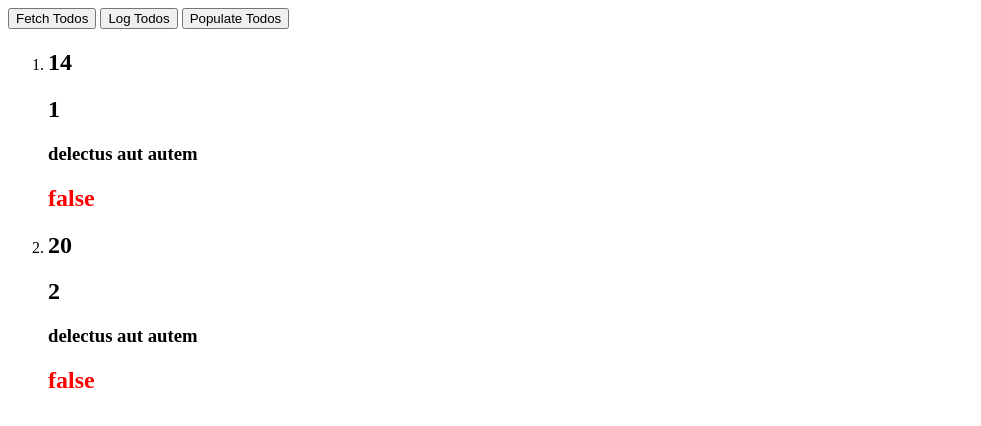
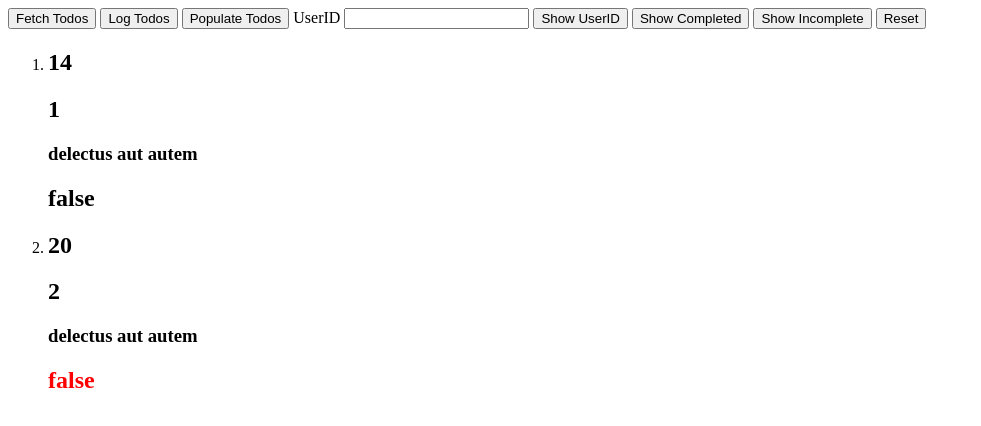
Before and after one commit to MichaelScoggins/Dummy-Data-Todo-List, a plain HTML site: page index.html in a window 1280 px wide. Both pictures are taken after a click on the button "Populate Todos". Shown: the whole page, without its empty margins (0-981 px from the left). Drawn offline with Linux system fonts and the light colour scheme.

Commit message:
not exactly as instructed but all i have time to figure out :)

```diff
--- a/index.html
+++ b/index.html
@@ -3,12 +3,18 @@
 <head>
     <meta charset="UTF-8">
     <meta name="viewport" content="width=device-width, initial-scale=1.0">
-    <title>Document</title>
+    <title>dummy data practice</title>
 </head>
 <body>
     <button onclick="fetchTodos()">Fetch Todos</button>
     <button onclick="logTodos()">Log Todos</button>
-    <button onclick="populateTodos()">Populate Todos</button>
+    <button onclick="populateAllTodos()">Populate Todos</button>
+    <label for="userId">UserID</label>
+    <input onkeyup="userNum(this.value)" type="text" id="userId" name="userId">
+    <button onclick="userIdFilter()">Show UserID</button>
+    <button onclick="filterTodoByCompleted()">Show Completed</button>
+    <button onclick="filterTodoByIncomplete()">Show Incomplete</button>
+    <button type="button" onclick="resetTodos()">Reset</button><br>
     <ol id="todo-list">
       <!-- LIs will go here -->
     </ol>
--- a/scripts.js
+++ b/scripts.js
@@ -1,5 +1,3 @@
-// We'll pre-populate this array with a couple objects just so it's not undefined if your internet connection isn't working properly.
-
 let arrayOfTodos = [
     {
     "userId": 14,
@@ -20,36 +18,45 @@ let arrayOfTodos = [
     .then( (json) => arrayOfTodos = json)
   }
 
+  let x = ""
+
   const logTodos = () => {
     console.log(arrayOfTodos)
   }
 
-  const populateTodos = () => {
+  // let todolist = () =>{
+  //   document.getElementById()
+  // }
+
+  const userNum = (num) => {
+    x = parseInt (num)
+    // console.log(num)
+  }
+
+  const populateAllTodos = () => {
+    populateTodos(arrayOfTodos)
+}
+  let fontColor = ""
+
+  const populateTodos = (arr) => {
     let todolist = document.getElementById("todo-list")
-    let fontColor = ""
 
-    for (i = 0; i < arrayOfTodos.length; i++) {
-
-      if(arrayOfTodos[i].completed === true) {
-        fontColor = "green"
-      } else {
-        fontColor = "red"
-      }
-
+    for (i=0; i < arr.length; i++) {
       let todolisttag = document.createElement("LI")
       let useridtag = document.createElement("H2")
       let idtag = document.createElement("H2")
       let titletag = document.createElement("H3")
       let completedtag = document.createElement("H2")
-      // createdLI.appendChild(todolist)
 
-      let jsonresponsetitle = document.createTextNode(arrayOfTodos[i].title)
+      completedtag.style.color = fontColor
+
+      let jsonresponsetitle = document.createTextNode(arr[i].title)
       titletag.appendChild(jsonresponsetitle)
-      let jsonresponseuserid = document.createTextNode(arrayOfTodos[i].userId)
+      let jsonresponseuserid = document.createTextNode(arr[i].userId)
       useridtag.appendChild(jsonresponseuserid)
-      let jsonresponseid = document.createTextNode(arrayOfTodos[i].id)
+      let jsonresponseid = document.createTextNode(arr[i].id)
       idtag.appendChild(jsonresponseid)
-      let jsonresponsecompleted = document.createTextNode(arrayOfTodos[i].completed)
+      let jsonresponsecompleted = document.createTextNode(arr[i].completed)
       completedtag.appendChild(jsonresponsecompleted)
 
       todolist.appendChild(todolisttag)
@@ -59,14 +66,53 @@ let arrayOfTodos = [
       todolisttag.appendChild(completedtag)
 
 
-      completedtag.style.color = fontColor
+      if(arr[i].completed === true) {
+        fontColor = "green"
+      } else {
+        fontColor = "red"
+      }
+
+    }
+}
+
+  const userIdFilter = () => {
+    let arrayOfUserTodos = arrayOfTodos.filter(function(useridfilter) {
+        return useridfilter.userId === x
+    })
+    populateTodos(arrayOfUserTodos)
+    console.log(arrayOfUserTodos)
+  }
 
 
-      // createdLI.appendChild(jsonresponsetitle)
+  const filterTodoByCompleted = () => {
 
-    }
+
+
+    let arrayOfCompleted = arrayOfTodos.filter(function(todo){
+      return todo.completed === true
+    })
+
+    populateTodos(arrayOfCompleted)
+
+
   }
 
-  // const completed = () => {
+  const filterTodoByIncomplete = () => {
 
-  // }
+    let arrayOfNotCompleted = arrayOfTodos.filter(function(todo){
+    return todo.completed === false
+  })
+
+  populateTodos(arrayOfNotCompleted)
+
+
+  }
+
+  const resetTodos = () => {
+
+    const arrayOfTodos = document.getElementsByTagName("OL")
+    for (i=0; i < arrayOfTodos.length; i++)
+    arrayOfTodos[i].innerHTML = null
+
+    console.log(arrayOfTodos)
+  }
```
